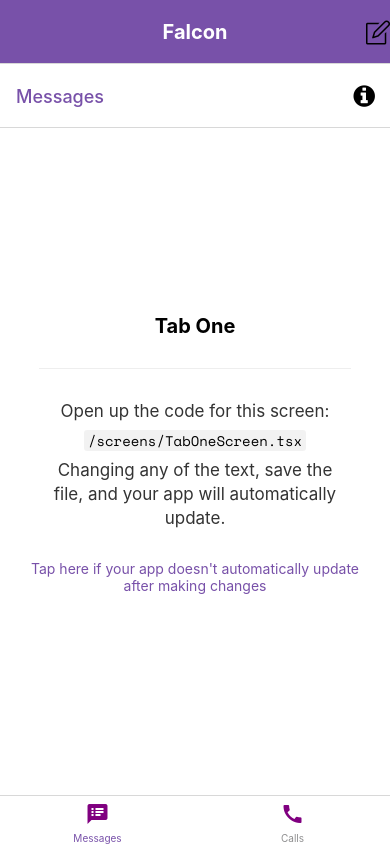
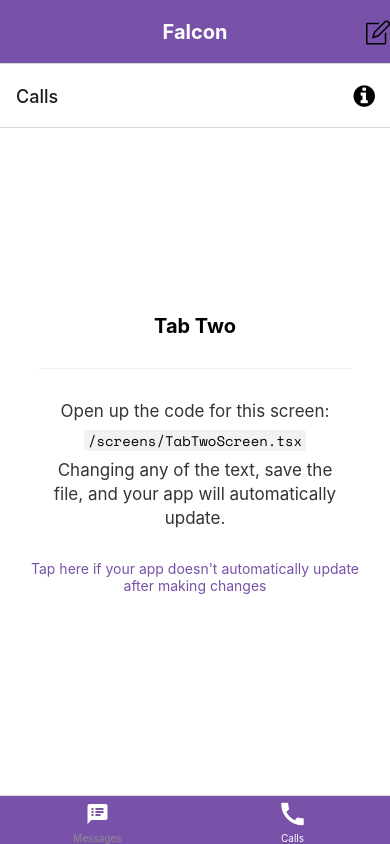
Before and after one commit to samuelleeplus/messaging_app, a React Native app: screen /Calls in a window 390 px wide. Built offline with nearby package versions, Linux system fonts and the light colour scheme; what expo-linking would draw is missing.

Commit message:
changed types.tsx

```diff
--- a/navigation/index.tsx
+++ b/navigation/index.tsx
@@ -22,6 +22,7 @@ import LinkingConfiguration from './LinkingConfiguration';
 import { SimpleLineIcons } from '@expo/vector-icons';
 import { MaterialIcons } from '@expo/vector-icons';
 import {createMaterialTopTabNavigator} from '@react-navigation/material-top-tabs'
+import { TabBarIndicator } from 'react-native-tab-view';
 // Check here for icons ---> https://icons.expo.fyi/
 
 export default function Navigation({ colorScheme }: { colorScheme: ColorSchemeName }) {
@@ -84,19 +85,26 @@ function BottomTabNavigator() {
 
   return (
     <BottomTab.Navigator
-      // initialRouteName="TabOne"
+      initialRouteName="Messages"
       screenOptions={{
-        tabBarActiveTintColor: Colors[colorScheme].tint,
-        headerTitleStyle: {
-          color: Colors.light.tint
+        tabBarActiveTintColor: Colors[colorScheme].background,
+        tabBarStyle:{
+          backgroundColor: Colors[colorScheme].tint,
+
         }
-      }}>
+
+
+      }
+
+
+      }>
       <BottomTab.Screen
-        name="TabOne"
+      // name must be edited in types.tsx file
+        name="Messages"
         component={TabOneScreen}
-        options={({ navigation }: RootTabScreenProps<'TabOne'>) => ({
+        options={({ navigation }: RootTabScreenProps<'Messages'>) => ({
           title: 'Messages',
-          tabBarIcon: ({ color }) => <MaterialCommunityIcons name="message-bulleted" size={24} color="purple" />,
+          tabBarIcon: ({ color }) => <MaterialCommunityIcons name="message-bulleted" size={24} color="white" />,
           headerRight: () => (
             <Pressable
               onPress={() => navigation.navigate('Modal')}
@@ -114,11 +122,11 @@ function BottomTabNavigator() {
         })}
       />
       <BottomTab.Screen
-        name="TabTwo"
+        name="Calls"
         component={TabTwoScreen}
-        options= {({navigation}: RootTabScreenProps<'TabTwo'>) => ({
+        options= {({navigation}: RootTabScreenProps<'Calls'>) => ({
           title: 'Calls',
-          tabBarIcon: ({ color }) => <MaterialIcons name="call" size={24} color="purple" />,
+          tabBarIcon: ({ color }) => <MaterialIcons name="call" size={30} color="white" />,
           headerRight:()=>(
             <Pressable
               onPress={() => navigation.navigate('Modal')}
--- a/types.tsx
+++ b/types.tsx
@@ -25,8 +25,8 @@ export type RootStackScreenProps<Screen extends keyof RootStackParamList> = Nati
 >;
 
 export type RootTabParamList = {
-  TabOne: undefined;
-  TabTwo: undefined;
+  Messages: undefined;
+  Calls: undefined;
 };
 
 export type RootTabScreenProps<Screen extends keyof RootTabParamList> = CompositeScreenProps<
```
